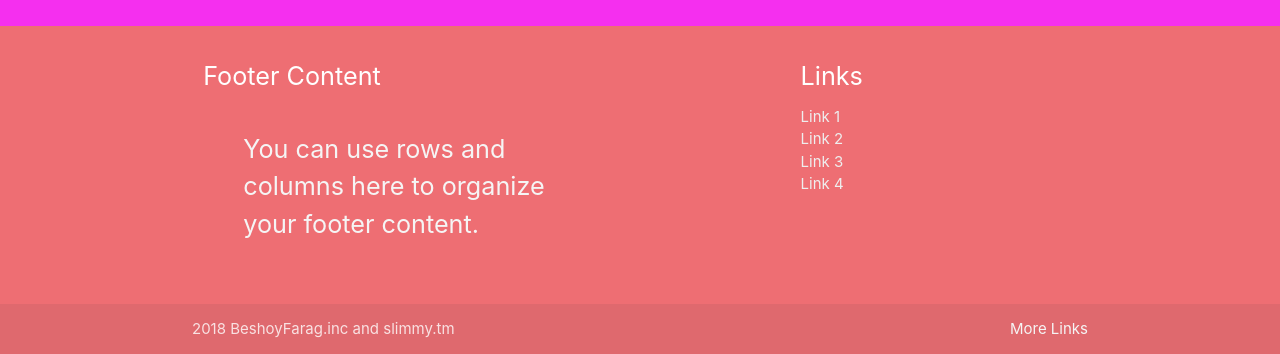
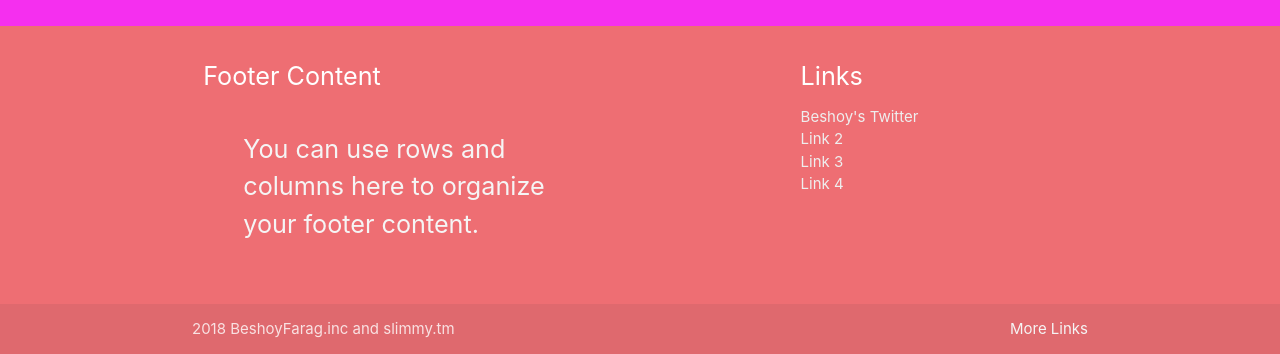
Before and after one commit to beshoyfarag/social-site, a Django app: page / in a window 1280 px wide. Shown: the part 2476-2830 px from the top of the page. Run offline with Django 3.2, Linux system fonts and the light colour scheme.

Commit message:
beshoy I told ytou to not be studpuit in schoolll its 8/16 righty now so hoep you can see thjis messegae

```diff
--- a/socialsite/Main/templates/main/includes/footer.html
+++ b/socialsite/Main/templates/main/includes/footer.html
@@ -9,7 +9,7 @@
 			<div class="col l4 offset-l2 s12">
 				<h5 class="white-text flow-text">Links</h5>
 				<ul>
-					<li><a class="grey-text text-lighten-3" href="#!">Link 1</a></li>
+					<li><a class="grey-text text-lighten-3" href="https://www.twitter.com/beshoyboy2">Beshoy's Twitter</a></li>
 					<li><a class="grey-text text-lighten-3" href="#!">Link 2</a></li>
 					<li><a class="grey-text text-lighten-3" href="#!">Link 3</a></li>
 					<li><a class="grey-text text-lighten-3" href="#!">Link 4</a></li>
--- a/socialsite/Main/urls.py
+++ b/socialsite/Main/urls.py
@@ -5,6 +5,7 @@ from . import views
 
 urlpatterns = [
    url( r'^$', views.index, name='home'),
+      url( r'^Index', views.index, name='Index'),
    url( r'^home', views.index, name='home'),
    url( r'^feed', views.feed, name='feed'),
    url( r'^friends', views.friends, name='friends'),
```
